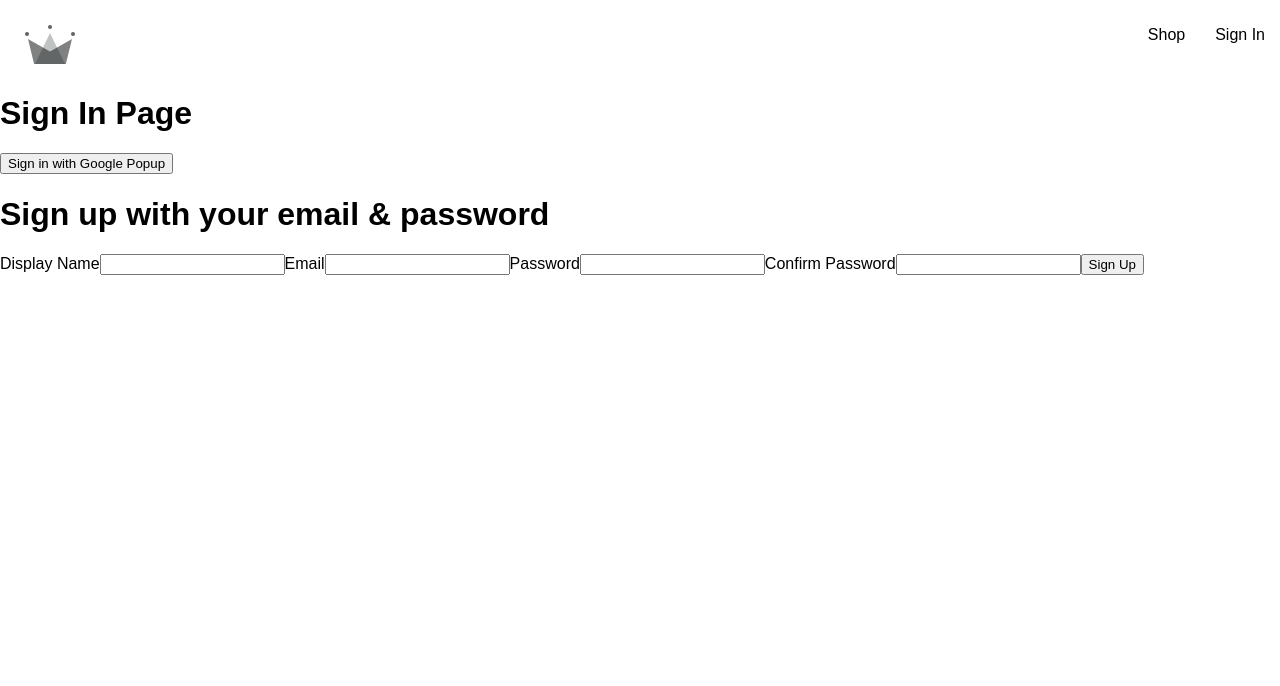
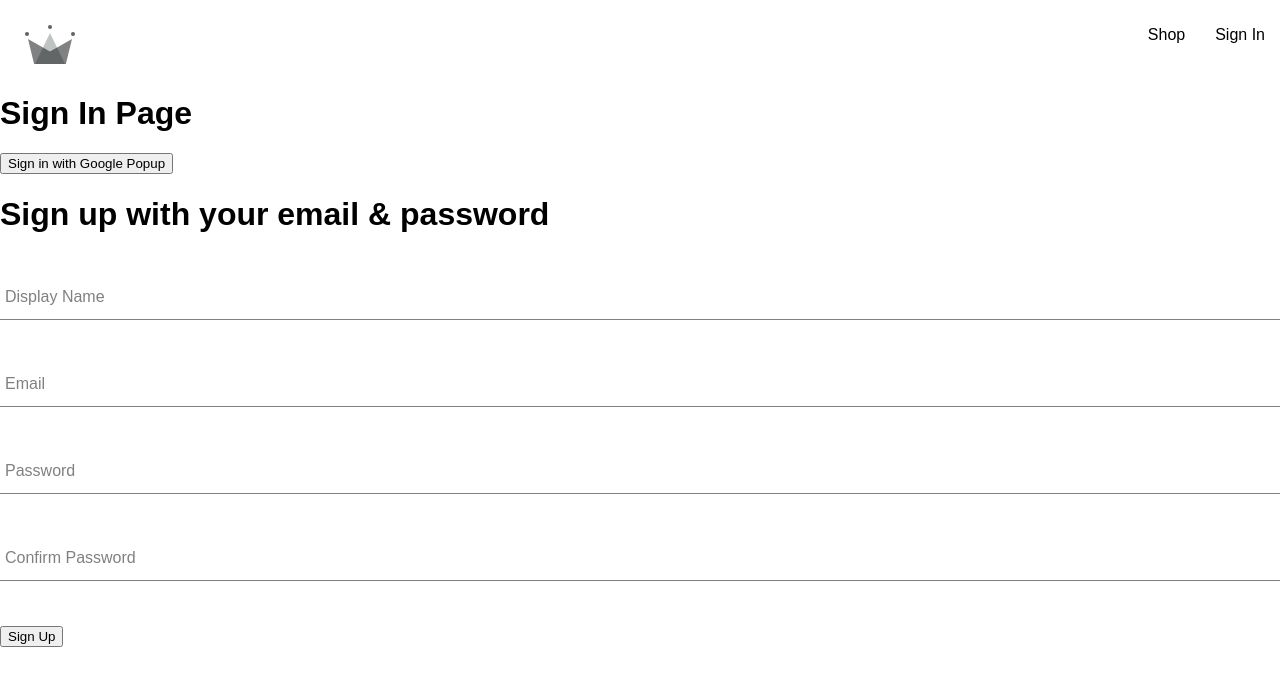
Before and after one commit to srose22/clothing-shop, a React (Create React App) app: page /sign-in in a window 1280 px wide. Shown: the top 686 px of the page. Built offline with nearby package versions, Linux system fonts and the light colour scheme; a web font is replaced by a local one.

Commit message:
generalizing form input component

```diff
--- /dev/null
+++ b/src/components/form-input/form-input.component.jsx
@@ -0,0 +1,20 @@
+import "./form-input.styles.scss";
+
+const FormInput = ({ label, ...otherProps }) => {
+  return (
+    <div className="group">
+      <input className="form-input" {...otherProps} />
+      {label && (
+        <label
+          className={`${
+            otherProps.value.length ? "shrink" : ""
+          } form-input-label`}
+        >
+          {label}
+        </label>
+      )}
+    </div>
+  );
+};
+
+export default FormInput;
--- /dev/null
+++ b/src/components/form-input/form-input.styles.scss
@@ -0,0 +1,54 @@
+$sub-color: grey;
+$main-color: black;
+
+@mixin shrinkLabel {
+  top: -14px;
+  font-size: 12px;
+  color: $main-color;
+}
+
+.group {
+  position: relative;
+  margin: 45px 0;
+
+  .form-input {
+    background: none;
+    background-color: white;
+    color: $sub-color;
+    font-size: 18px;
+    padding: 10px 10px 10px 5px;
+    display: block;
+    width: 100%;
+    border: none;
+    border-radius: 0;
+    border-bottom: 1px solid $sub-color;
+    margin: 25px 0;
+
+    &:focus {
+      outline: none;
+    }
+
+    &:focus ~ .form-input-label {
+      @include shrinkLabel();
+    }
+  }
+
+  input[type='password'] {
+    letter-spacing: 0.3em;
+  }
+
+  .form-input-label {
+    color: $sub-color;
+    font-size: 16px;
+    font-weight: normal;
+    position: absolute;
+    pointer-events: none;
+    left: 5px;
+    top: 10px;
+    transition: 300ms ease all;
+
+    &.shrink {
+      @include shrinkLabel();
+    }
+  }
+}
--- a/src/components/sign-up-form/sign-up-form.component.jsx
+++ b/src/components/sign-up-form/sign-up-form.component.jsx
@@ -1,4 +1,5 @@
 import { useState } from "react";
+import FormInput from "../form-input/form-input.component";
 
 import {
   createAuthUserWithEmailAndPassword,
@@ -55,8 +56,8 @@
     <div>
       <h1>Sign up with your email & password</h1>
       <form onSubmit={handleSubmit}>
-        <label>Display Name</label>
-        <input
+        <FormInput
+          label="Display Name"
           type="text"
           required
           onChange={handleChange}
@@ -64,8 +65,8 @@
           value={displayName}
         />
 
-        <label>Email</label>
-        <input
+        <FormInput
+          label="Email"
           type="email"
           required
           onChange={handleChange}
@@ -73,8 +74,8 @@
           value={email}
         />
 
-        <label>Password</label>
-        <input
+        <FormInput
+          label="Password"
           type="password"
           required
           onChange={handleChange}
@@ -82,8 +83,8 @@
           value={password}
         />
 
-        <label>Confirm Password</label>
-        <input
+        <FormInput
+          label="Confirm Password"
           type="password"
           required
           onChange={handleChange}
```
